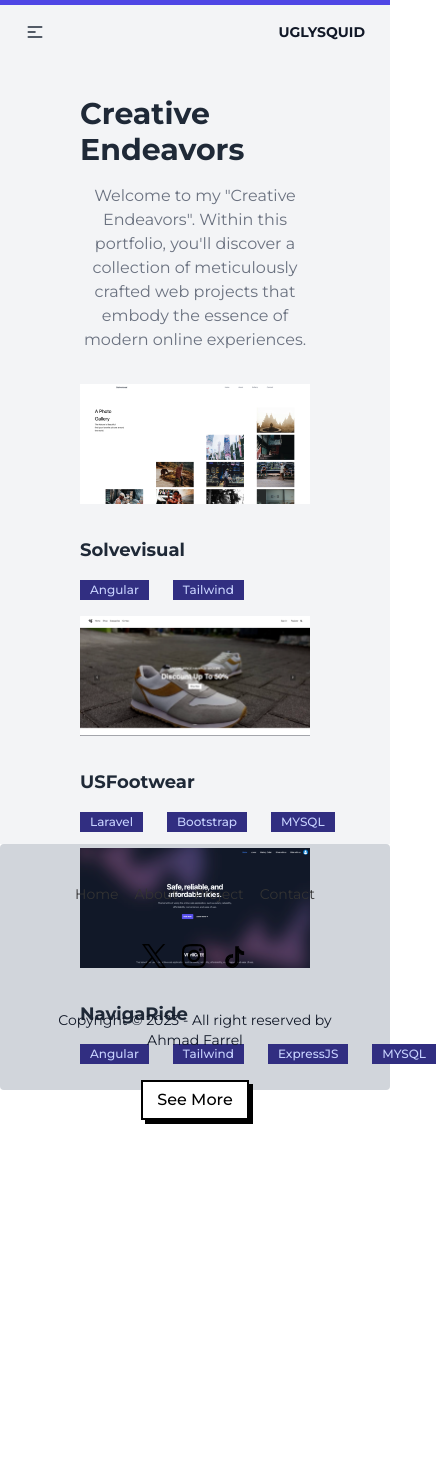
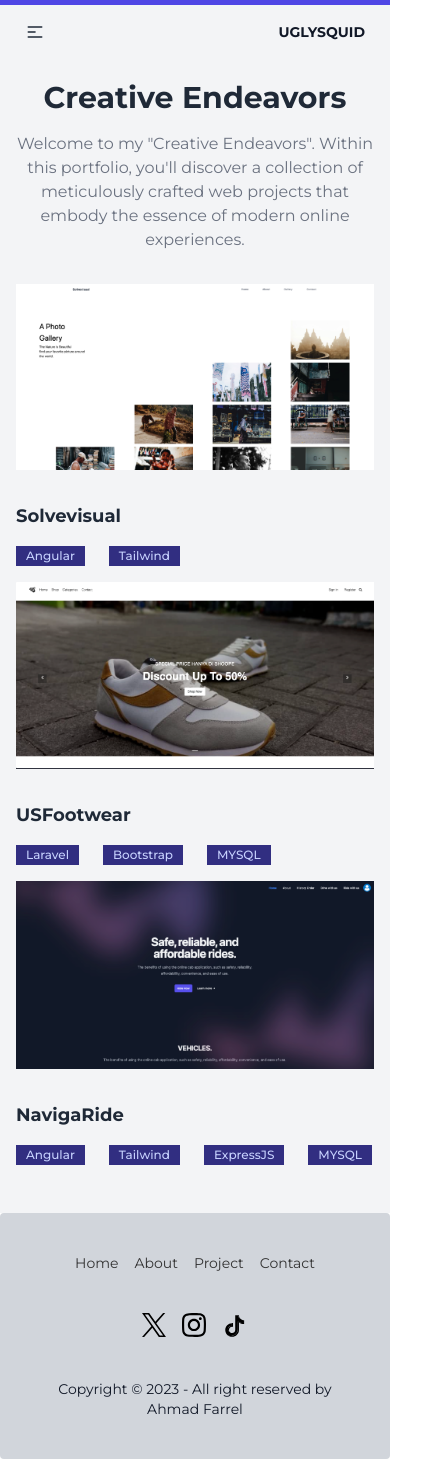
Before and after one commit to EnvyL27/portfolio, a React (Vite) app: page /project in a window 390 px wide. Shown: the whole page, 436 px wide, since content can reach past the window. Before the commit the page ends 1124 px from the top, so only its background shows below. Built offline with nearby package versions, Linux system fonts and the light colour scheme.

Commit message:
fix responsive for project page

```diff
--- a/src/component/portfolio.jsx
+++ b/src/component/portfolio.jsx
@@ -148,6 +148,8 @@ function portfolio() {
           </div>
         </div>
       </section>
+
+
     </>
   );
 }
--- a/src/component/project.jsx
+++ b/src/component/project.jsx
@@ -9,8 +9,8 @@ import { Link } from "react-router-dom";
 function content() {
     return (
         <>
-            <section className="bg-gray-100 text-gray-800 h-screen">
-                <div className='pt-24 px-20'>
+            <section className="bg-gray-100 text-gray-800 max-sm:pt-12">
+                <div className=" px-4 py-8 sm:py-12 sm:px-6 lg:py-16 lg:px-8">
                     <div className="flex justify-center items-center text-gray-800">
                         <h2 className="text-3xl font-bold sm:text-4xl">Creative Endeavors</h2>
                     </div>
@@ -164,13 +164,73 @@ function content() {
                             </div>
                         </div>
                         <div className=" items-start gap-4"></div>
-            <div className="flex justify-center items-center gap-4">
+                        {/* <div className="flex justify-center items-center gap-4">
                             <Link to="/project" className="relative inline-block px-4 py-2 font-medium group">
                                 <span className="absolute inset-0 w-full h-full transition duration-200 ease-out transform translate-x-1 translate-y-1 bg-black group-hover:-translate-x-0 group-hover:-translate-y-0"></span>
                                 <span className="absolute inset-0 w-full h-full bg-white border-2 border-black group-hover:bg-black"></span>
                                 <span className="relative text-black group-hover:text-white">See More</span>
                             </Link>
+                        </div> */}
+                        {/* <div className=" items-start gap-4">
+      <img src={Ms} alt=""  className='pb-8' />
+
+        <div>
+          <h2 className="text-lg font-bold text-gray-800">Maissy.</h2>
+
+          <p className="mt-1 text-sm text-gray-600">
+            Lorem ipsum dolor sit amet consectetur adipisicing elit. Error
+            cumque tempore est ab possimus quisquam reiciendis tempora animi!
+            Quaerat, saepe?
+          </p>
         </div>
+      </div>
+
+      <div className=" items-start gap-4">
+      <img src={Ab} alt=""  className='pb-8' />
+
+        <div>
+          <h2 className="text-lg font-bold text-gray-800">Absensi.</h2>
+
+          <p className="mt-1 text-sm text-gray-600">
+            Lorem ipsum dolor sit amet consectetur adipisicing elit. Error
+            cumque tempore est ab possimus quisquam reiciendis tempora animi!
+            Quaerat, saepe?
+          </p>
+        </div>
+      </div> */}
+
+                        {/* <div className="flex items-start gap-4">
+        <span className="shrink-0 rounded-lg bg-gray-800 p-4">
+          <svg
+            className="h-5 w-5"
+            fill="none"
+            stroke="currentColor"
+            viewBox="0 0 24 24"
+            xmlns="http://www.w3.org/2000/svg"
+          >
+            <path d="M12 14l9-5-9-5-9 5 9 5z"></path>
+            <path
+              d="M12 14l6.16-3.422a12.083 12.083 0 01.665 6.479A11.952 11.952 0 0012 20.055a11.952 11.952 0 00-6.824-2.998 12.078 12.078 0 01.665-6.479L12 14z"
+            ></path>
+            <path
+              stroke-linecap="round"
+              stroke-linejoin="round"
+              stroke-width="2"
+              d="M12 14l9-5-9-5-9 5 9 5zm0 0l6.16-3.422a12.083 12.083 0 01.665 6.479A11.952 11.952 0 0012 20.055a11.952 11.952 0 00-6.824-2.998 12.078 12.078 0 01.665-6.479L12 14zm-4 6v-7.5l4-2.222"
+            ></path>
+          </svg>
+        </span>
+
+        <div>
+          <h2 className="text-lg font-bold">Lorem, ipsum dolor.</h2>
+
+          <p className="mt-1 text-sm text-gray-300">
+            Lorem ipsum dolor sit amet consectetur adipisicing elit. Error
+            cumque tempore est ab possimus quisquam reiciendis tempora animi!
+            Quaerat, saepe?
+          </p>
+        </div>
+      </div> */}
                     </div>
                 </div>
             </section>
```
Lines whose indentation alone changed are shown as unchanged.
